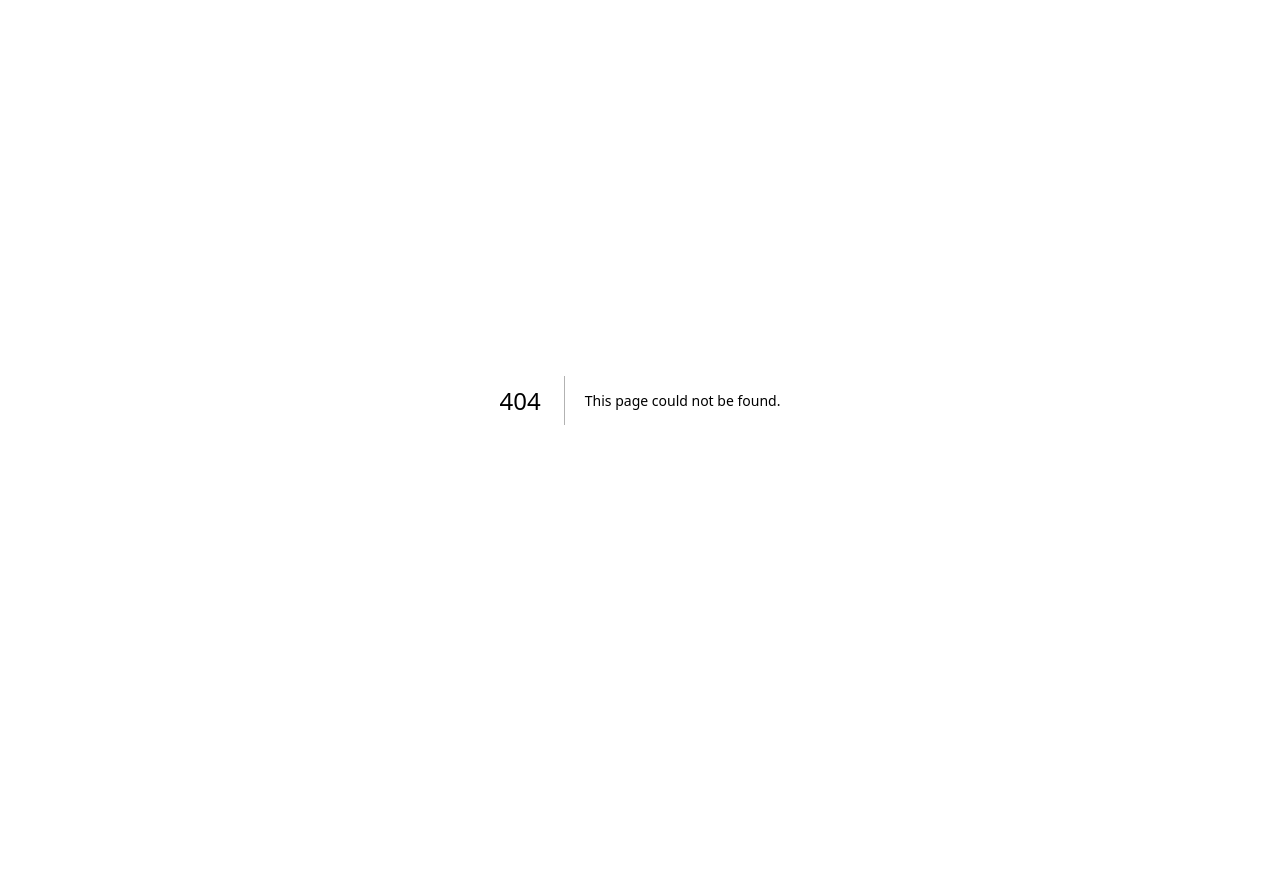
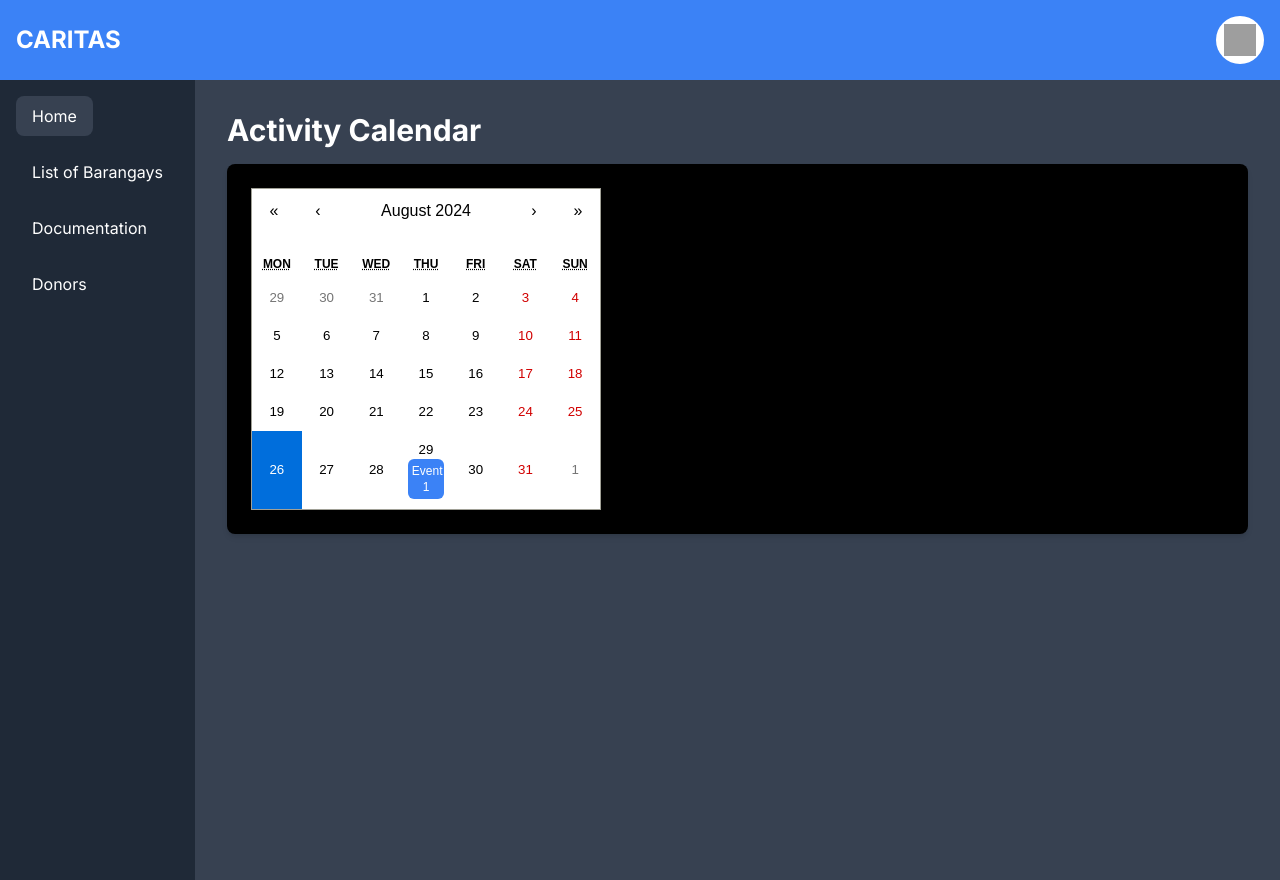
Before and after one commit to Caritas-200/caritas, a Next.js app: page /home in a window 1280 px wide. Before the commit this address had no page. Before the commit the page ends 800 px from the top, so only its background shows below. Built offline with nearby package versions, Linux system fonts and the light colour scheme; grey boxes are pictures that could not be loaded.

Commit message:
feat: add new components for home dashboard

```diff
--- /dev/null
+++ b/src/app/(ui)/home/page.tsx
@@ -0,0 +1,18 @@
+import React from "react";
+import Header from "@/app/components/Header";
+import LeftNav from "@/app/components/Nav";
+import Calendar from "@/app/components/Calendar";
+
+const HomeDashboard: React.FC = () => {
+  return (
+    <div className="h-screen">
+      <Header />
+      <div className="flex flex-row flex-1">
+        <LeftNav />
+        <Calendar />
+      </div>
+    </div>
+  );
+};
+
+export default HomeDashboard;
--- /dev/null
+++ b/src/app/components/BigCalendar.tsx
@@ -0,0 +1,36 @@
+import React from "react";
+import { Calendar, momentLocalizer, Event } from "react-big-calendar";
+import moment from "moment";
+
+// Create a localizer with moment.js
+const localizer = momentLocalizer(moment);
+
+// Define types for the events if they are passed as props
+interface MyCalendarProps {
+  events: Event[];
+}
+
+// Example events list, you should replace it with actual event data or fetch it from props
+const myEventsList: Event[] = [
+  // Replace this with your event data
+  {
+    title: "Event 1",
+    start: new Date(),
+    end: new Date(),
+  },
+  // Add more events as needed
+];
+
+const MyCalendar: React.FC<MyCalendarProps> = ({ events }) => (
+  <div>
+    <Calendar
+      localizer={localizer}
+      events={events}
+      startAccessor="start"
+      endAccessor="end"
+      style={{ height: 500 }}
+    />
+  </div>
+);
+
+export default MyCalendar;
--- /dev/null
+++ b/src/app/components/Calendar.tsx
@@ -0,0 +1,53 @@
+"use client";
+
+import { useState } from "react";
+import Calendar from "react-calendar";
+import "react-calendar/dist/Calendar.css"; // Import the default styles
+
+type ValuePiece = Date | null;
+type Value = ValuePiece | [ValuePiece, ValuePiece];
+
+const Hero: React.FC = () => {
+  const [value, onChange] = useState<Value>(new Date());
+
+  return (
+    <div className="flex-1 p-8 bg-gray-700">
+      <h2 className="text-3xl font-bold mb-4 text-white">Activity Calendar</h2>
+      <div className="bg-black shadow-md rounded-lg p-6">
+        <Calendar
+          onChange={onChange}
+          value={value}
+          className="w-full h-full text-black"
+          tileClassName="p-2"
+          // You can use this to add events or custom content to calendar tiles
+          tileContent={({ date, view }) => {
+            // Check if there is an event on this date and return custom content
+            const events = getEventsForDate(date); // Assume a function that returns events
+            return events.length ? (
+              <div className="bg-blue-500 text-xs text-white rounded-md p-1">
+                {events.map((event, index) => (
+                  <div key={index}>{event}</div>
+                ))}
+              </div>
+            ) : null;
+          }}
+        />
+      </div>
+    </div>
+  );
+};
+
+// Example function to get events for a specific date
+function getEventsForDate(date: Date): string[] {
+  // This would normally come from a backend or context
+  const events: Record<string, string[]> = {
+    "2024-08-29": ["Event 1"],
+    "2024-09-02": ["Event 3"],
+    // Add more events as needed
+  };
+
+  const dateString = date.toISOString().split("T")[0];
+  return events[dateString] || [];
+}
+
+export default Hero;
--- /dev/null
+++ b/src/app/components/Header.tsx
@@ -0,0 +1,18 @@
+import React from "react";
+
+const Header: React.FC = () => {
+  return (
+    <header className="flex justify-between items-center bg-blue-500 p-4 text-white">
+      <div className="text-2xl font-bold">CARITAS</div>
+      <button className="bg-white text-blue-500 p-2 rounded-full">
+        <img
+          src="/path-to-profile-icon.png"
+          alt="Profile"
+          className="h-8 w-8"
+        />
+      </button>
+    </header>
+  );
+};
+
+export default Header;
--- /dev/null
+++ b/src/app/components/Nav.tsx
@@ -0,0 +1,53 @@
+"use client";
+
+import React from "react";
+import Link from "next/link";
+import { usePathname } from "next/navigation";
+import clsx from "clsx"; // For conditional class names
+
+// Define the type for each navigation item
+interface NavItem {
+  name: string;
+  href: string;
+}
+
+const navItems: NavItem[] = [
+  { name: "Home", href: "/home" },
+  { name: "List of Barangays", href: "/barangays" },
+  { name: "Documentation", href: "/documentation" },
+  { name: "Donors", href: "/donors" },
+];
+
+const Nav: React.FC = () => {
+  const pathname = usePathname(); // Get the current pathname
+
+  return (
+    <nav className="bg-gray-800 text-white h-screen p-4">
+      <ul className="space-y-4">
+        {navItems.map((item) => {
+          const isActive = pathname === item.href;
+
+          return (
+            <li key={item.name}>
+              <Link href={item.href}>
+                <button
+                  className={clsx(
+                    "block px-4 py-2 rounded-lg transition-colors duration-200",
+                    {
+                      "bg-gray-700": isActive,
+                      "hover:bg-gray-600": !isActive,
+                    }
+                  )}
+                >
+                  {item.name}
+                </button>
+              </Link>
+            </li>
+          );
+        })}
+      </ul>
+    </nav>
+  );
+};
+
+export default Nav;
```
